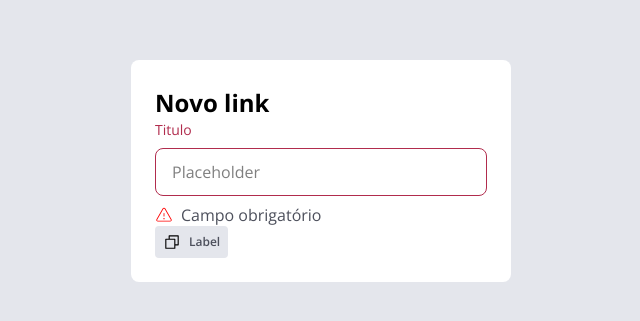
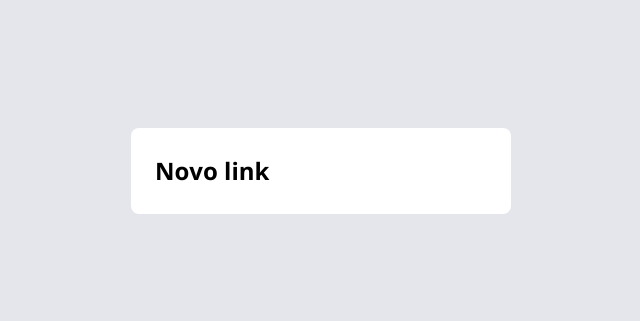
Before and after one commit to AurinoJunior/Brev.ly, a React (Vite) app in the folder web/: page / in a window 1280 px wide. Shown: the part 229-550 px from the top of the page, without its empty margins (319-959 px from the left). Built offline with nearby package versions, Linux system fonts and the light colour scheme.

Commit message:
fix: style component

```diff
--- a/web/src/App.tsx
+++ b/web/src/App.tsx
@@ -1,21 +1,9 @@
-import { Button } from "./components/ui/Button"
-import { Input } from "./components/ui/Input"
-
 export const App = () => {
   return (
     <main className="bg-gray-200 w-full h-screen">
       <div className="flex flex-col items-center justify-center h-full px-3">
         <div className="bg-white p-6 rounded-lg w-full max-w-[380px]">
           <h2 className="text-lg font-bold">Novo link</h2>
-          <Input
-            label="Titulo"
-            name="title"
-            placeholder="Placeholder"
-            errorMessage="Campo obrigatório"
-          />
-          <Button variant="icon" icon="copy">
-            Label
-          </Button>
         </div>
       </div>
     </main>
--- a/web/src/components/ui/Button.tsx
+++ b/web/src/components/ui/Button.tsx
@@ -4,7 +4,7 @@ import { type VariantProps, tv } from "tailwind-variants"
 import { Icon, type TIconName } from "./Icon"
 
 const buttonVariants = tv({
-  base: "w-full h-[48px] font-semibold text-md text-white rounded-lg cursor-pointer disabled:opacity-50 disabled:pointer-events-none aria-disabled:opacity-50 aria-disabled:pointer-events-none",
+  base: "w-full h-[48px] font-semibold text-[14px] text-white rounded-lg cursor-pointer disabled:opacity-50 disabled:pointer-events-none aria-disabled:opacity-50 aria-disabled:pointer-events-none",
   variants: {
     variant: {
       primary: "bg-blue-base hover:bg-blue-dark",
--- a/web/src/components/ui/Input.tsx
+++ b/web/src/components/ui/Input.tsx
@@ -28,13 +28,13 @@ export const Input = ({
         {label}
       </Label>
       <HeadlessInput
-        className="w-full mt-2 block p-4 h-[48px] rounded-lg border border-gray-300 focus:border-blue-base focus:border-2 data-[error='true']:border-danger focus-visible:outline-0"
+        className="w-full mt-2 block text-[14px] p-4 h-[48px] rounded-lg border border-gray-300 focus:border-blue-base focus:border-2 data-[error='true']:border-danger focus-visible:outline-0"
         name={name}
         placeholder={placeholder}
         data-error={!!errorMessage}
       />
       {errorMessage && (
-        <Description className="flex items-center gap-2 mt-2 text-sm text-gray-500 ">
+        <Description className="flex items-center gap-2 mt-2 text-[12px] text-gray-500 ">
           <Icon name="warning" size={18} color="red" />
           {errorMessage}
         </Description>
```
